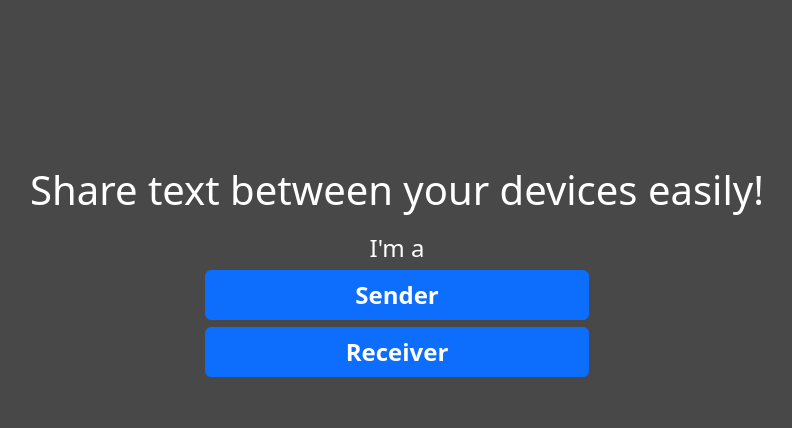
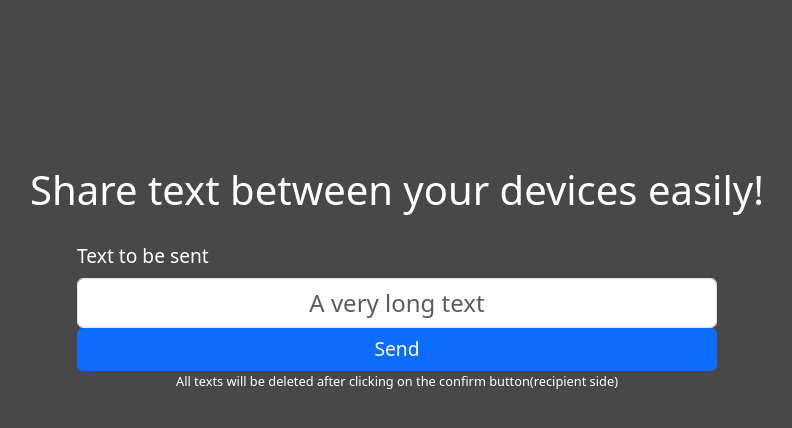
Before and after one commit to Behzadkha/textsync, a React (Create React App) app in the folder Frontend/textsync/: page / in a window 1280 px wide. Both pictures are taken after a click on the button "Sender". Shown: the top 428 px of the page, without its empty margins (243-1035 px from the left). Built offline with nearby package versions, Linux system fonts and the light colour scheme.

Commit message:
Sender now needs to communicate with the server. Starting to work on the server side...

```diff
--- a/Frontend/textsync/src/components/Home.js
+++ b/Frontend/textsync/src/components/Home.js
@@ -24,11 +24,7 @@ export default function Home() {
             <div>
                 <h1 className="HomeTitle">Share text between your devices easily!</h1>
             </div>
-            <div id="HomeStyle">
-                <h1 id="HomeIAMA">I'm a</h1>
-                <Button id="HomeS">Sender</Button>
-                <Button id="HomeR">Receiver</Button>
-            </div>
+            {checkSR()}
 
         </div>
     )
--- a/Frontend/textsync/src/components/Sender.js
+++ b/Frontend/textsync/src/components/Sender.js
@@ -0,0 +1,18 @@
+import React from 'react'
+import {Form, Button} from 'react-bootstrap'
+import '../componentsStyle/Sender.css'
+export default function Sender() {
+    return (
+        <div>
+            <Form id="SForm">
+                <Form.Group controlId="formBasicEmail">
+                    <Form.Label id="SFormTitle">Text to be sent</Form.Label>
+                    <Form.Control id="SFormInput" type="text" placeholder="A very long text" />
+                </Form.Group>
+                <Button variant="primary" type="submit" id="SFormBtn">Send</Button>
+                <h1 id="Sinfo">All texts will be deleted after clicking on the confirm button(recipient side)</h1>
+            </Form>
+
+        </div>
+    )
+}
--- a/Frontend/textsync/src/componentsStyle/Sender.css
+++ b/Frontend/textsync/src/componentsStyle/Sender.css
@@ -0,0 +1,27 @@
+#SFormTitle{
+    margin-top: 3%;
+    color: white;
+    font-size: 120%;
+}
+
+#SFormInput{
+    text-align: center;
+    font-size: 150%;
+}
+
+#SFormBtn{
+    width: 100%;
+    font-size: 120%;
+}
+
+#SForm{
+    width: 50%;
+    margin: auto;
+}
+
+#Sinfo{
+    color: white;
+    font-size: 80%;
+    margin-top: 0.5%;
+    text-align: center;
+}
```
